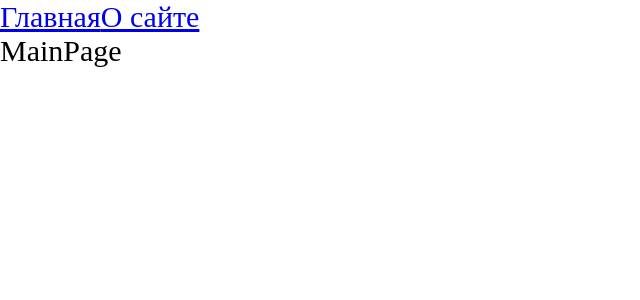
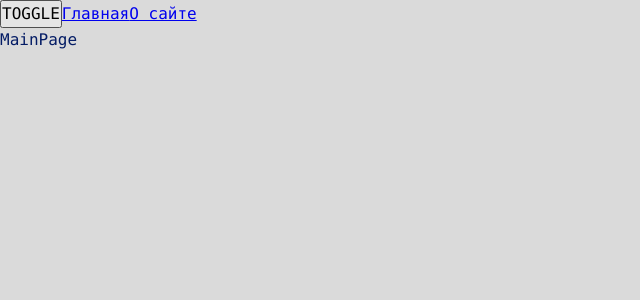
Before and after one commit to Makkini/React-app, a React app: page / in a window 1280 px wide. Shown: the top 300 px of the page, without its empty margins (0-640 px from the left). Built offline with nearby package versions, Linux system fonts and the light colour scheme.

Commit message:
add color theme

```diff
--- a/src/App.tsx
+++ b/src/App.tsx
@@ -1,13 +1,16 @@
-import { Suspense } from 'react';
+import { Suspense, useContext, useState } from 'react';
 import { Link } from 'react-router-dom';
 import { Route, Routes } from 'react-router-dom';
-import './index.scss';
+import './styles/index.scss';
 import { AboutPageAsync } from './pages/AboutPage/AboutPage.async';
 import { MainPageAsync } from './pages/MainPage/MainPage.async';
+import { useTheme } from './theme/useTheme';
 
 export const App = () => {
+  const { theme, toggleTheme } = useTheme();
   return (
-    <div className="app">
+    <div className={`app ${theme}`}>
+      <button onClick={toggleTheme}>TOGGLE</button>
       <Link to={'/'}>Главная</Link>
       <Link to={'/about'}>О сайте</Link>
       <Suspense fallback={<div>Loading...</div>}>
--- a/src/index.scss
+++ /dev/null
@@ -1,8 +0,0 @@
-*{
-    margin: 0;
-    padding: 0;
-    box-sizing: border-box;
-}
-.app{
-    font-size: 30px;
-}
--- a/src/index.tsx
+++ b/src/index.tsx
@@ -1,9 +1,12 @@
 import ReactDOM from 'react-dom/client';
 import { App } from './App';
 import { BrowserRouter } from 'react-router-dom';
+import ThemeProvider from './theme/ThemeProvider';
 const root = ReactDOM.createRoot(document.getElementById('root'));
 root.render(
   <BrowserRouter>
-    <App />
+    <ThemeProvider>
+      <App />
+    </ThemeProvider>
   </BrowserRouter>,
 );
--- /dev/null
+++ b/src/styles/index.scss
@@ -0,0 +1,11 @@
+@import 'reset';
+@import 'variables/global';
+@import 'themes/normal';
+@import 'themes/dark';
+
+.app {
+  font: var(--font-m);
+  background: var(--bg-color);
+  color: var(--primary-color);
+  min-height: 100vh;
+}
--- /dev/null
+++ b/src/styles/reset.scss
@@ -0,0 +1,12 @@
+* {
+  margin: 0;
+  padding: 0;
+  box-sizing: border-box;
+}
+input,
+button,
+textarea,
+select {
+  margin: 0;
+  font: inherit;
+}
--- /dev/null
+++ b/src/styles/themes/dark.scss
@@ -0,0 +1,6 @@
+.app.dark {
+  --bg-color: #090949;
+
+  --primary-color: #049604;
+  --secondary-color: #04ff04;
+}
--- /dev/null
+++ b/src/styles/themes/normal.scss
@@ -0,0 +1,6 @@
+:root {
+    --bg-color: #dadada;
+
+    --primary-color: #041c65;
+    --secondary-color: #0449e0;
+  }
--- /dev/null
+++ b/src/styles/variables/global.scss
@@ -0,0 +1,11 @@
+:root {
+  --font-family-main: Consolas, 'Times New Roman', Serif;
+
+  --font-size-m: 16px;
+  --font-line-m: 24px;
+  --font-m: var(--font-size-m) / var(--font-line-m) var(--font-family-main);
+
+  --font-l: var(--font-size-l) / var(--font-line-l) var(--font-family-main);
+  --font-line-l: 32px;
+  --font-size-l: 24px;
+}
--- /dev/null
+++ b/src/theme/ThemeContext.ts
@@ -0,0 +1,15 @@
+import { createContext } from 'react';
+
+export enum Theme {
+  LIGHT = 'light',
+  DARK = 'dark',
+}
+
+export interface ThemeContextProps {
+  theme?: Theme;
+  setTheme?: (theme: Theme) => void;
+}
+
+export const ThemeContext = createContext<ThemeContextProps>({});
+
+export const LOCAL_STORAGE_THEME_KEY = 'theme';
--- /dev/null
+++ b/src/theme/ThemeProvider.tsx
@@ -0,0 +1,22 @@
+import { FC, ReactNode, useMemo, useState } from 'react'
+import { LOCAL_STORAGE_THEME_KEY, Theme, ThemeContext } from './ThemeContext';
+
+
+const defaultTheme = localStorage.getItem(LOCAL_STORAGE_THEME_KEY) as Theme || Theme.LIGHT
+
+const ThemeProvider:FC<{ children: ReactNode }> = ({children})=>{
+    const [theme, setTheme] = useState<Theme>(defaultTheme);
+
+
+
+    const defaultProps = useMemo(()=>({
+        theme: theme,
+        setTheme: setTheme,
+    }), [theme])
+    return(
+        <ThemeContext.Provider value={defaultProps} >
+            {children}
+        </ThemeContext.Provider>
+    );
+}
+export default ThemeProvider
--- /dev/null
+++ b/src/theme/useTheme.ts
@@ -0,0 +1,18 @@
+import { useContext } from 'react';
+import { LOCAL_STORAGE_THEME_KEY, Theme, ThemeContext } from './ThemeContext';
+
+interface UseThemeResult {
+  toggleTheme: () => void;
+  theme: Theme;
+}
+
+export function useTheme(): UseThemeResult {
+  const { theme, setTheme } = useContext(ThemeContext);
+  const toggleTheme = () => {
+    const newTheme = theme === Theme.DARK ? Theme.LIGHT : Theme.DARK;
+    setTheme(newTheme);
+    localStorage.setItem(LOCAL_STORAGE_THEME_KEY, newTheme);
+  };
+
+  return { theme, toggleTheme };
+}
```
